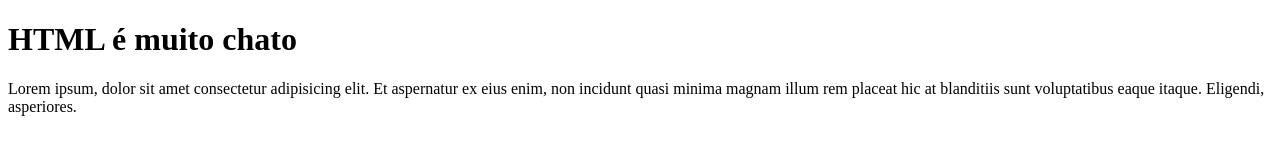
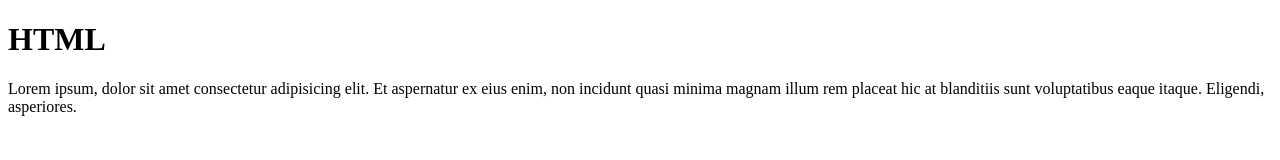
Before and after one commit to Lu1z-Gust4vo/Ola-Mundo, a plain HTML site: page index.html in a window 1280 px wide. Drawn offline with Linux system fonts and the light colour scheme.

Commit message:
Update index.html
Mudei o título do html

```diff
--- a/index.html
+++ b/index.html
@@ -6,7 +6,7 @@
     <title>Document</title>
 </head>
 <body>
-    <h1>HTML é muito chato</h1>
+    <h1>HTML</h1>
     <p>Lorem ipsum, dolor sit amet consectetur adipisicing elit. Et aspernatur ex eius enim, non incidunt quasi minima magnam illum rem placeat hic at blanditiis sunt voluptatibus eaque itaque. Eligendi, asperiores.</p>
 </body>
 </html>
```
